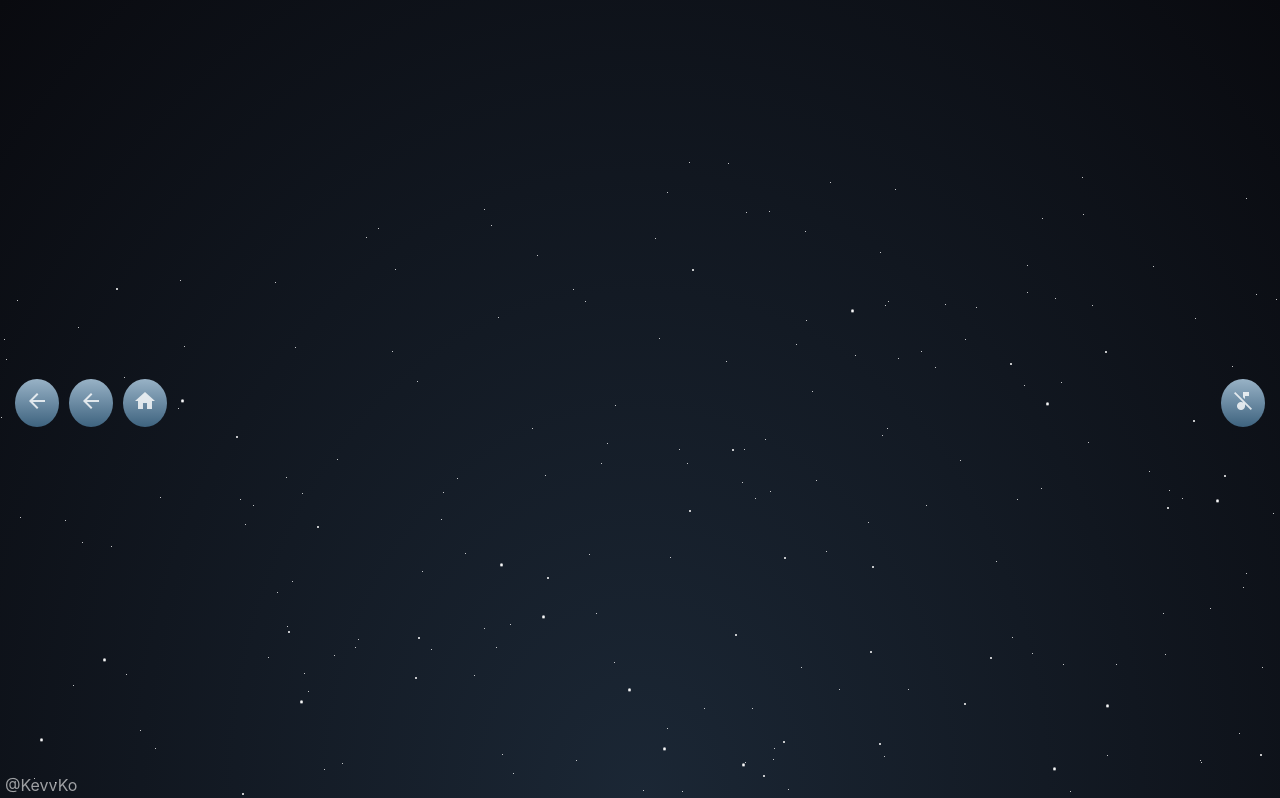
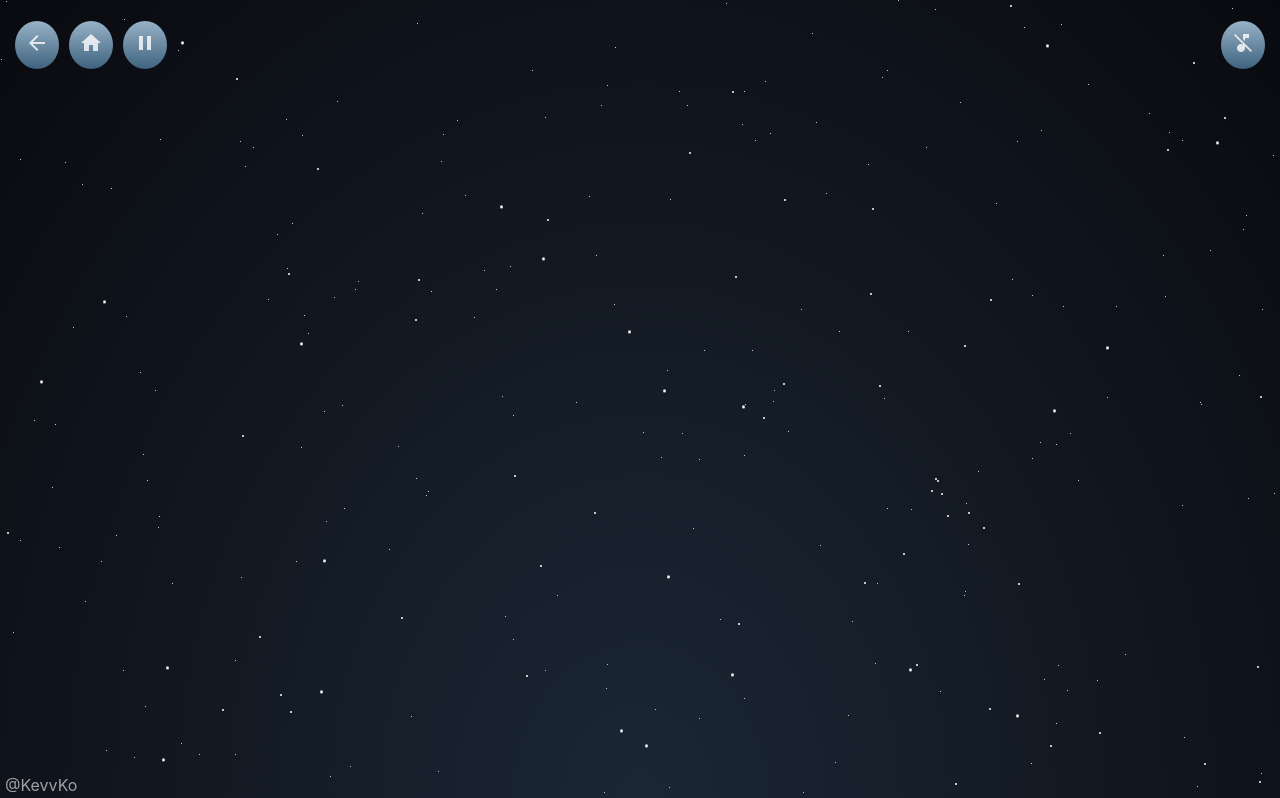
Before and after one commit to KevvKo/jump-and-run-js, a React (Create React App) app: page /play in a window 1280 px wide. Shown: the top 798 px of the page. Built offline with nearby package versions, Linux system fonts and the light colour scheme.

Commit message:
rename route game -> play and dec,are first functions for the gameController

```diff
--- a/src/App.js
+++ b/src/App.js
@@ -2,7 +2,7 @@ import React, { useState } from 'react';
 import './App.css';
 import Home from './routes/home'
 import LevelSelection from './routes/levelSelection'
-import Game from './routes/game'
+import Play from './routes/play'
 import Options from './routes/options'
 import Credits from './routes/credits'
 import Guide from './routes/guide'
@@ -72,7 +72,7 @@ function App() {
 
       <header>
 
-        { location !== '/' && location !== '/game' &&
+        { location !== '/' && location !== '/play' &&
             <Link to='/' >
                 <HeaderButton icon="arrow_back" />
             </Link>
@@ -92,7 +92,7 @@ function App() {
 
         <HeaderButton icon="music_off" className="playMusic" callback={toggleMenuMusic} />
 
-        { location === '/game'  &&
+        { location === '/play'  &&
           <HeaderButton icon="pause" />
         }
 
@@ -101,7 +101,7 @@ function App() {
       <Switch>
         <Route exact path="/" children={<Home />} />
         <Route path="/levelSelection" children={<LevelSelection />} />
-        <Route path="/game" children={<Game />} />
+        <Route path="/play" children={<Play />} />
         <Route path="/options" children={<Options />} />
         <Route path="/credits" children={<Credits />} />
         <Route path="/guide" children={<Guide />} />
--- a/src/assets/components/level.js
+++ b/src/assets/components/level.js
@@ -6,7 +6,7 @@ import './level.css'
 export default function Level(props){
 
     return(
-        <Link to='/game'>
+        <Link to='/play'>
             <div className="level">
                 <img src={props.src} alt={props.alt}></img>
             </div>
--- a/src/routes/game.css
+++ b/src/routes/play.css
@@ -1,4 +1,4 @@
-.game{
+.play{
     display: flex;
     flex-direction: column;
     justify-content: center;
--- a/src/routes/game.js
+++ b/src/routes/play.js
@@ -1,10 +1,15 @@
 import React, { useEffect } from 'react'
-import './game.css'
+import './play.css'
 
-export default function Game(){
+export default function Play(){
 
 
     useEffect(() => {
+
+        scaleCanvas()
+    });
+
+    const scaleCanvas = () => {
 
         const canvas = document.getElementById('gameBoard')
         const width = window.innerWidth
@@ -13,12 +18,11 @@ export default function Game(){
 
         canvas.width = width
         canvas.height = height - header.offsetHeight - 6
-    })
-
+    };
 
     return (
-        <div className='game'>
-            <canvas id="gameBoard"></canvas>
+        <div className='play'>
+            <canvas id='gameBoard'></canvas>
         </div>
     )
 }
```
Also changed, not shown: src/assets/js/game.js (+12 -0 lines).
